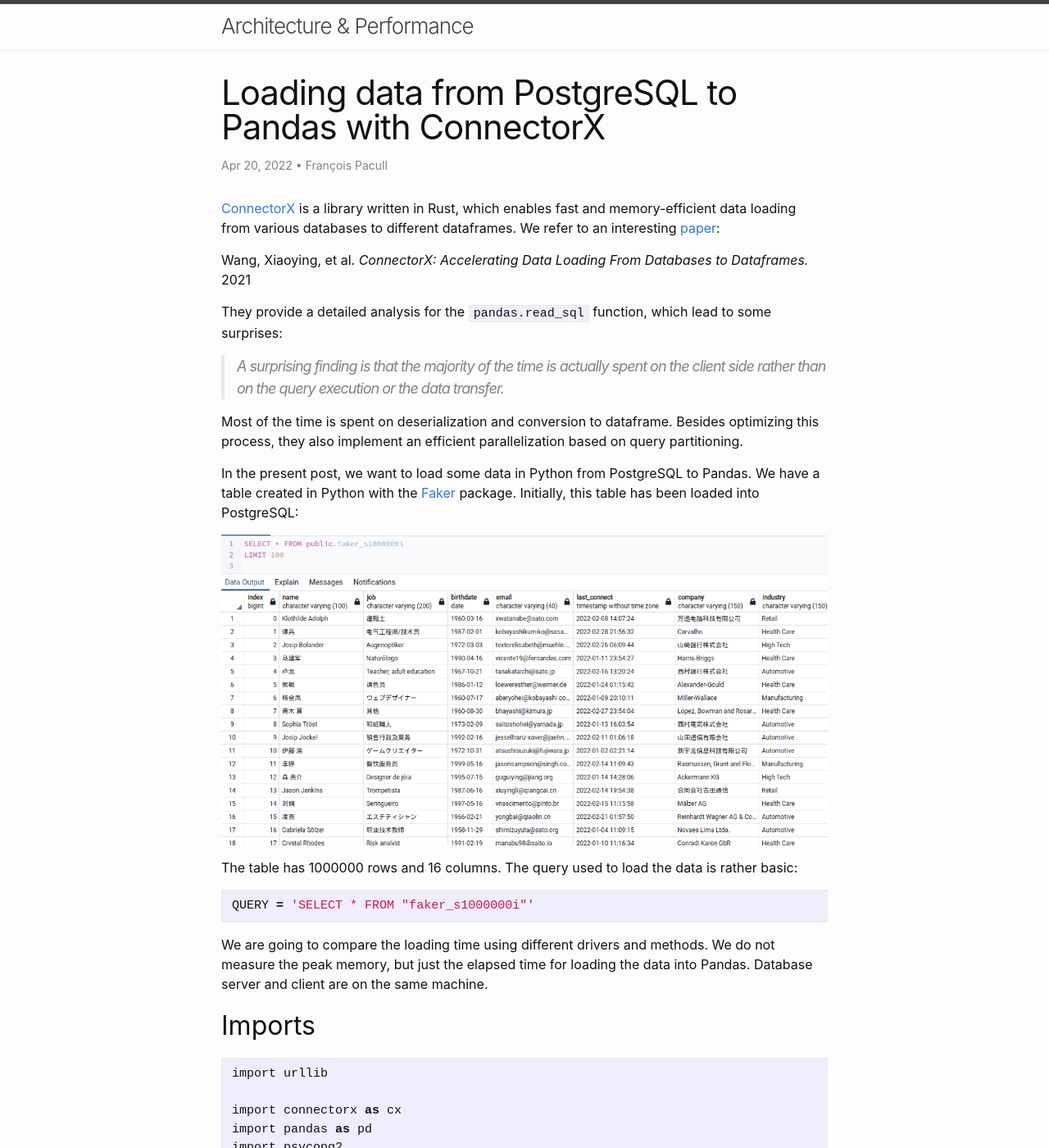
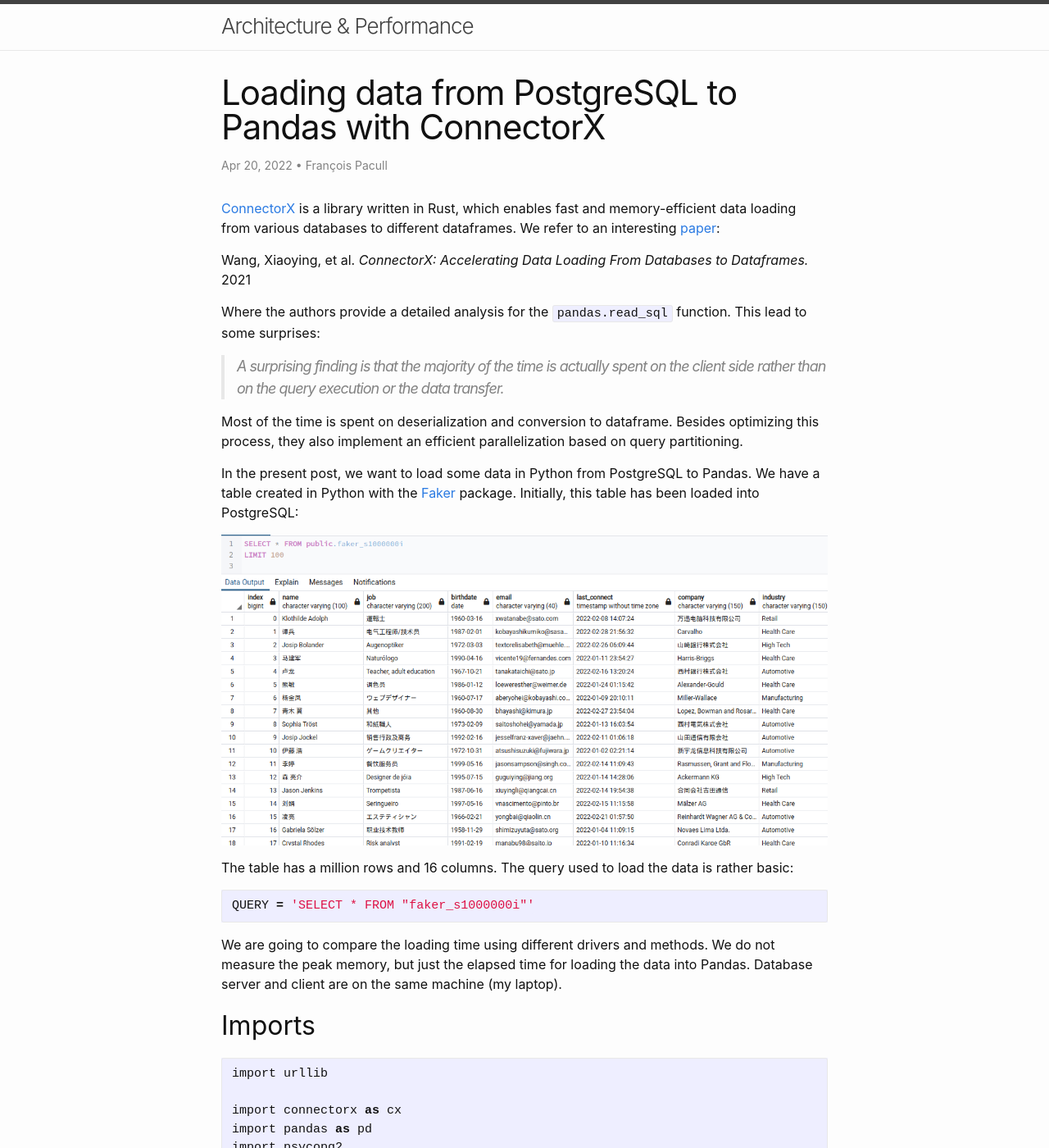
Before and after one commit to aetperf/aetperf.github.io, a Jekyll site: the page built from _posts/2022-04-20-Loading-data-from-PostgreSQL-to-Pandas-with-ConnectorX.md, in a window 1280 px wide and 1400 px high. Shown: the whole window at 82% size. Built offline with Jekyll 4.4.1, drawn with Linux system fonts in a browser that asks for light colours; comment, search, counter and statistics services are not loaded; some of the changed text lies outside the part shown.

Commit message:
small update

````diff
--- a/_posts/2022-04-20-Loading-data-from-PostgreSQL-to-Pandas-with-ConnectorX.md
+++ b/_posts/2022-04-20-Loading-data-from-PostgreSQL-to-Pandas-with-ConnectorX.md
@@ -10,7 +10,7 @@
 
 Wang, Xiaoying, et al. *ConnectorX: Accelerating Data Loading From Databases to Dataframes.* 2021
 
-They provide a detailed analysis for the `pandas.read_sql` function, which lead to some surprises:
+Where the authors provide a detailed analysis for the `pandas.read_sql` function. This lead to some surprises:
 
 > A surprising finding is that the majority of the time is actually spent on the client side rather than on the query execution or the data transfer.
 
@@ -22,13 +22,13 @@
   <img width="1000" src="/img/2022-04-20_01/faker.png" alt="faker">
 </p>
 
-The table has 1000000 rows and 16 columns. The query used to load the data is rather basic:
+The table has a million rows and 16 columns. The query used to load the data is rather basic:
 
 ```python
 QUERY = 'SELECT * FROM "faker_s1000000i"'
 ```
 
-We are going to compare the loading time using different drivers and methods. We do not measure the peak memory, but just the elapsed time for loading the data into Pandas. Database server and client are on the same machine.
+We are going to compare the loading time using different drivers and methods. We do not measure the peak memory, but just the elapsed time for loading the data into Pandas. Database server and client are on the same machine (my laptop).
 
 ## Imports
 
@@ -85,7 +85,7 @@
 
 ## SQLAlchemy + psycopg2 by chunks
 
-Now let's imagine that we want to reduce the memory usage of the previous process by loading the data by chunks.
+Now let's imagine that we want to reduce the memory usage of the previous process by loading the data by chunks. This code is inspired from the ConnectorX github [repository](https://github.com/sfu-db/connector-x/tree/main/benchmarks), where a lot of benchmark code can be foun.
 
 
 ```python
@@ -180,7 +180,7 @@
 
 ## ConnectorX
 
-We are going to connect the data source with this connection string URI:
+We are going to connect the data source with this connection string URI and use the `cx.read_sql` function:
 
 
 ```python
````
Also changed, not shown: other parts of _posts/2022-04-20-Loading-data-from-PostgreSQL-to-Pandas-with-ConnectorX.md (+2 -2 lines).
